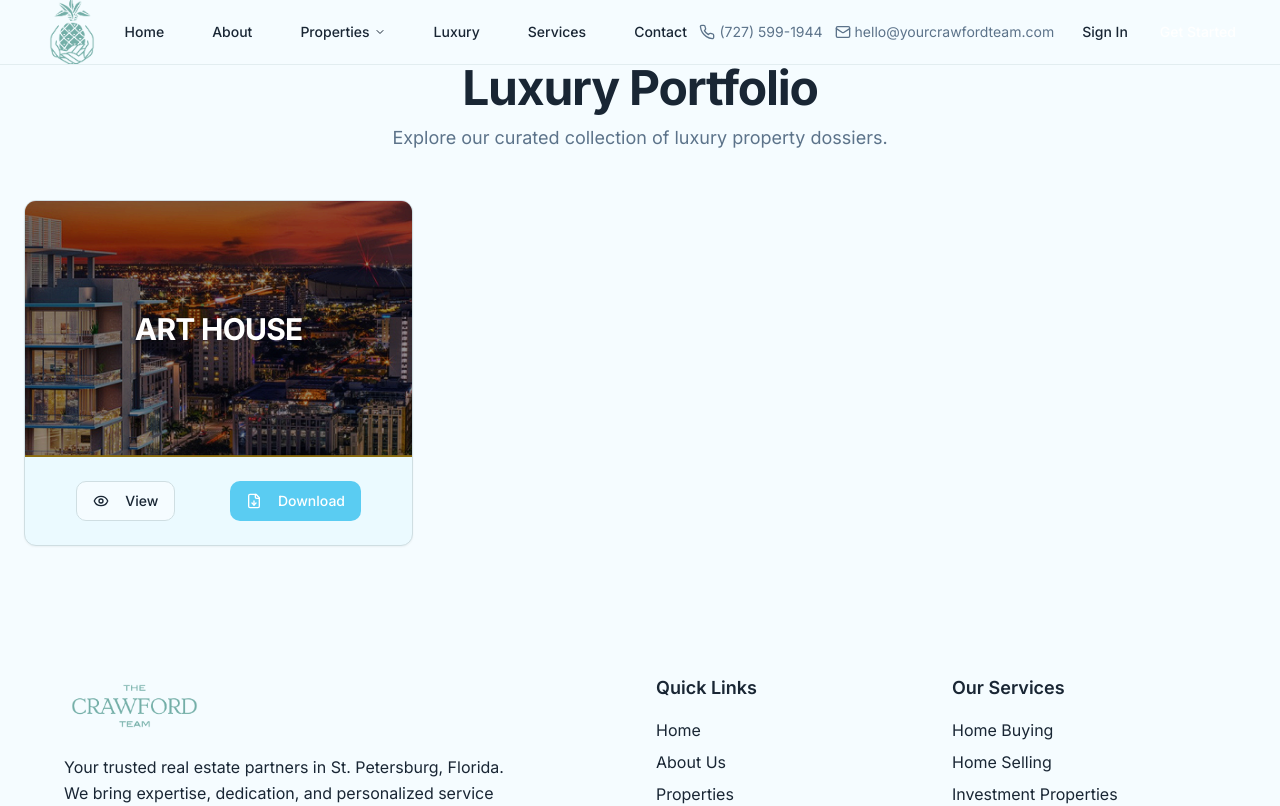
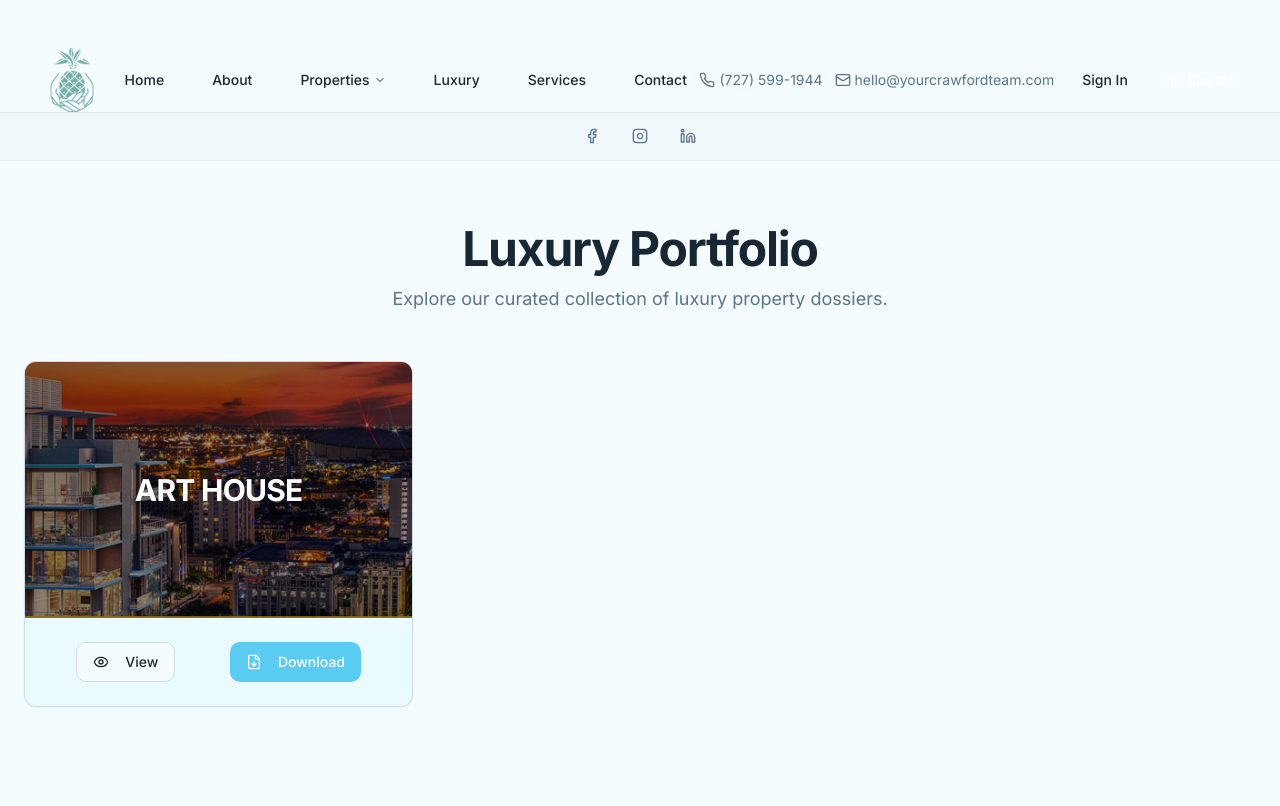
Before and after one commit to cyberdreadx/crawford-revamp-project, a React (Vite) app: page /luxury in a window 1280 px wide. Shown: the top 806 px of the page. Built offline with nearby package versions, Linux system fonts and the light colour scheme; a web font is replaced by a local one.

Commit message:
Move social media icons

```diff
--- a/src/components/Contact.tsx
+++ b/src/components/Contact.tsx
@@ -88,33 +88,6 @@ const Contact = () => {
         <div className="max-w-6xl mx-auto">
           {/* Section Header */}
           <div className="text-center mb-16">
-            {/* Social Media Icons */}
-            <motion.div
-              initial={{ opacity: 0, y: -20 }}
-              whileInView={{ opacity: 1, y: 0 }}
-              transition={{ delay: 0.1, duration: 0.8 }}
-              viewport={{ once: true }}
-              className="flex justify-center space-x-4 mb-8"
-            >
-              {socialMedia.map((social, index) => {
-                const Icon = social.icon;
-                return (
-                  <motion.a
-                    key={index}
-                    href={social.href}
-                    target="_blank"
-                    rel="noopener noreferrer"
-                    className="p-3 bg-accent/10 rounded-full hover:bg-accent/20 transition-colors duration-200"
-                    whileHover={{ scale: 1.1 }}
-                    whileTap={{ scale: 0.95 }}
-                    aria-label={social.label}
-                  >
-                    <Icon className="w-5 h-5 text-accent" />
-                  </motion.a>
-                );
-              })}
-            </motion.div>
-
             <motion.div
               initial={{ opacity: 0, x: 50 }}
               whileInView={{ opacity: 1, x: 0 }}
--- a/src/components/Navigation.tsx
+++ b/src/components/Navigation.tsx
@@ -2,7 +2,7 @@ import { useState, useEffect } from "react";
 import { Button } from "@/components/ui/button";
 import { Sheet, SheetContent, SheetTrigger } from "@/components/ui/sheet";
 import { DropdownMenu, DropdownMenuContent, DropdownMenuItem, DropdownMenuTrigger } from "@/components/ui/dropdown-menu";
-import { Menu, Phone, Mail, User, ChevronDown } from "lucide-react";
+import { Menu, Phone, Mail, User, ChevronDown, Facebook, Instagram, Linkedin } from "lucide-react";
 import { Link, useLocation } from "react-router-dom";
 import { useAuth } from "@/hooks/useAuth";
 import { motion } from "framer-motion";
@@ -64,11 +64,47 @@ const Navigation = () => {
   };
 
   return (
-    <nav
-      className={`fixed top-0 w-full bg-background/95 backdrop-blur-sm border-b border-border/50 z-50 overflow-hidden transition-transform duration-300 ease-in-out ${
-        isVisible ? 'translate-y-0' : '-translate-y-full'
-      }`}
-    >
+    <>
+      {/* Top Social Media Bar */}
+      <div className="bg-muted/30 border-b border-border/30 py-2">
+        <div className="container mx-auto px-4 lg:px-8">
+          <div className="flex justify-center space-x-4">
+            <a
+              href="#"
+              target="_blank"
+              rel="noopener noreferrer"
+              className="p-2 text-muted-foreground hover:text-accent transition-colors duration-200"
+              aria-label="Facebook"
+            >
+              <Facebook className="w-4 h-4" />
+            </a>
+            <a
+              href="#"
+              target="_blank"
+              rel="noopener noreferrer"
+              className="p-2 text-muted-foreground hover:text-accent transition-colors duration-200"
+              aria-label="Instagram"
+            >
+              <Instagram className="w-4 h-4" />
+            </a>
+            <a
+              href="#"
+              target="_blank"
+              rel="noopener noreferrer"
+              className="p-2 text-muted-foreground hover:text-accent transition-colors duration-200"
+              aria-label="LinkedIn"
+            >
+              <Linkedin className="w-4 h-4" />
+            </a>
+          </div>
+        </div>
+      </div>
+
+      <nav
+        className={`fixed top-[48px] w-full bg-background/95 backdrop-blur-sm border-b border-border/50 z-50 overflow-hidden transition-transform duration-300 ease-in-out ${
+          isVisible ? 'translate-y-0' : '-translate-y-full'
+        }`}
+      >
       <div className="container mx-auto px-4 lg:px-8 max-w-full">
         <div className="flex items-center justify-between h-16 w-full">
           {/* Logo */}
@@ -356,7 +392,8 @@ const Navigation = () => {
           </div>
         </div>
       </div>
-    </nav>
+      </nav>
+    </>
   );
 };
 
--- a/src/pages/Index.tsx
+++ b/src/pages/Index.tsx
@@ -23,7 +23,7 @@ const Index = () => {
   }, []);
 
   return (
-    <div className="min-h-screen w-full overflow-x-hidden">
+    <div className="min-h-screen w-full overflow-x-hidden pt-[112px]">
       <Navigation />
       <main className="w-full">
         <Hero />
--- a/src/pages/Listings.tsx
+++ b/src/pages/Listings.tsx
@@ -323,7 +323,7 @@ const Listings = () => {
   }
 
   return (
-    <div className="min-h-screen">
+    <div className="min-h-screen pt-[112px]">
       <Navigation />
 
       {/* Hero Section */}
--- a/src/pages/LuxuryProperties.tsx
+++ b/src/pages/LuxuryProperties.tsx
@@ -46,7 +46,7 @@ const DossierCard = ({
 		</CardContent>
 	</Card>;
 const LuxuryProperties = () => {
-  return <>
+  return <div className="pt-[112px]">
 			<Navigation />
 			<div className="container mx-auto px-4 py-12 md:px-6 lg:py-16">
 				<div className="mb-12 text-center">
@@ -60,6 +60,6 @@ const LuxuryProperties = () => {
 				</div>
 			</div>
 			<Footer />
-		</>;
+		</div>;
 };
 export default LuxuryProperties;
--- a/src/pages/PropertyDetail.tsx
+++ b/src/pages/PropertyDetail.tsx
@@ -136,7 +136,7 @@ const PropertyDetail = () => {
   };
 
   return (
-    <div className="min-h-screen bg-gradient-to-br from-background via-background/95 to-primary/5">
+    <div className="min-h-screen bg-gradient-to-br from-background via-background/95 to-primary/5 pt-[112px]">
       {/* Hero Section with Image */}
       <div className="relative h-[70vh] overflow-hidden">
         {currentImage && (
```
